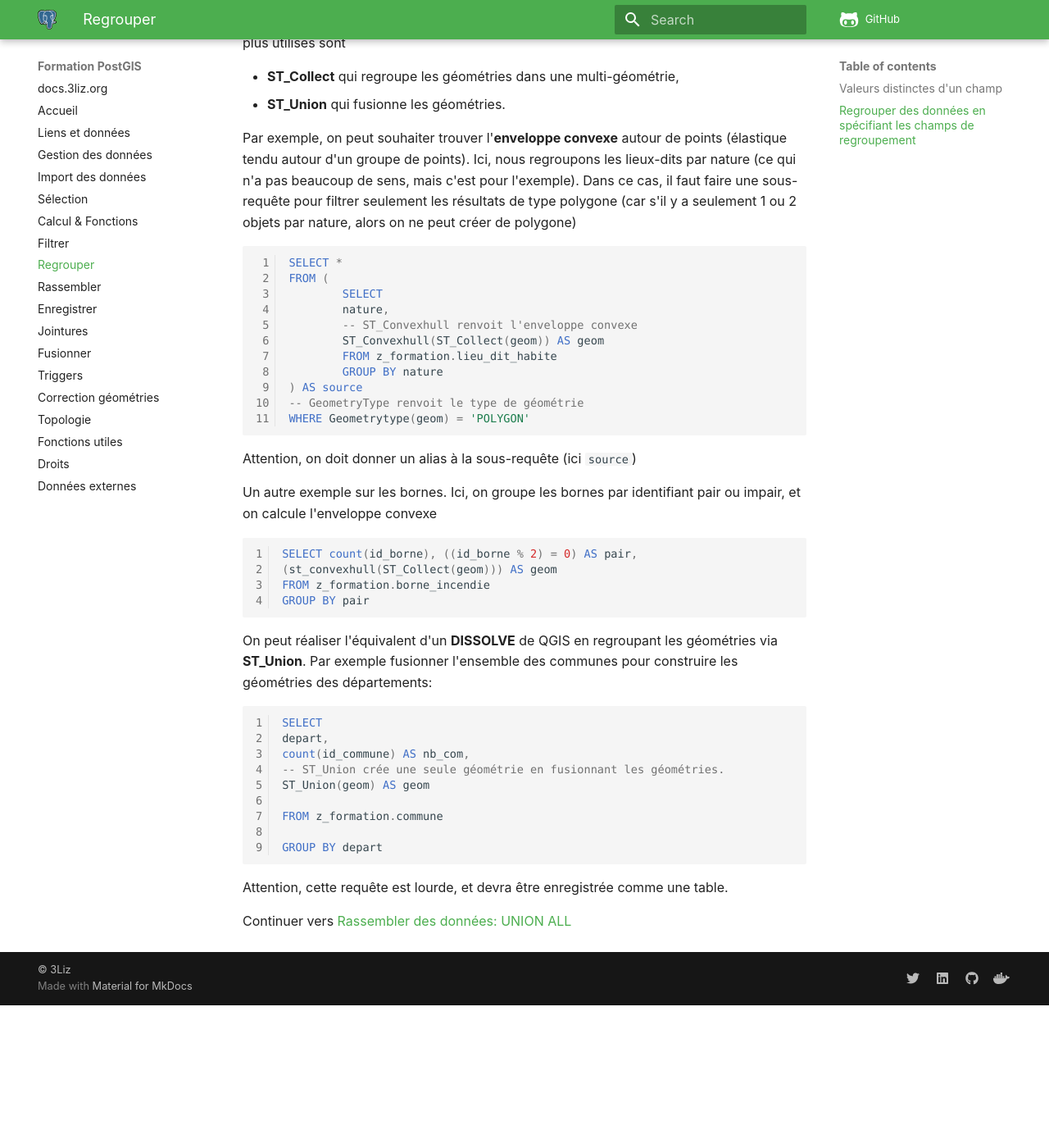
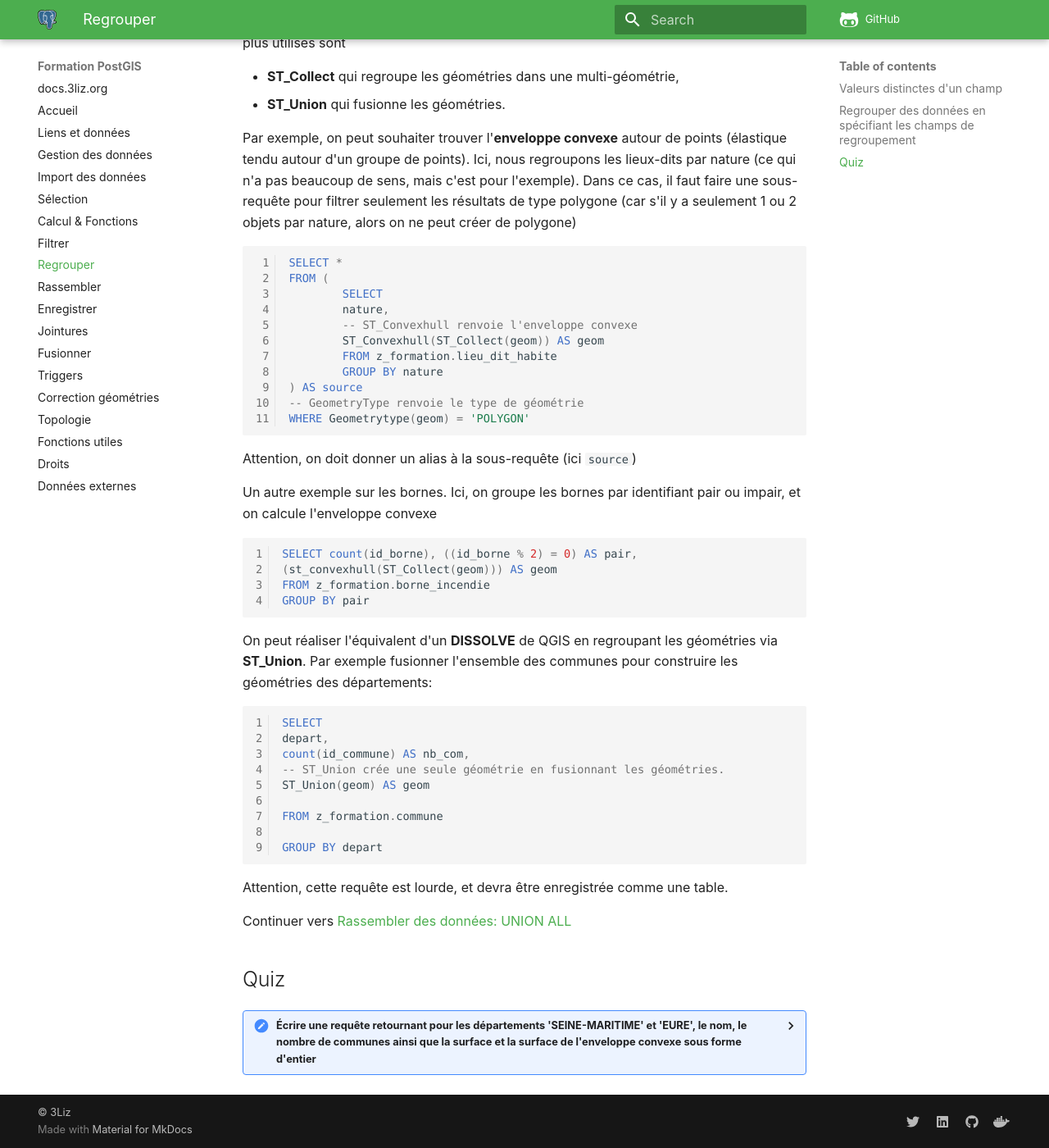
Before and after one commit to 3liz/formation-postgis, an MkDocs documentation site: the page built from docs/group_data.md, in a window 1280 px wide and 1400 px high, scrolled down 1598 px. Shown: the whole window at 82% size. Built offline with MkDocs 1.6.1 and Material for MkDocs 9.7.7, drawn with Linux system fonts in a browser that asks for light colours; nearby versions of some CDN libraries; comment, search, counter and statistics services are not loaded; before the commit the page ends 2824 px from its top, so only the background shows below that.

Commit message:
Qqs corrections et mise en forme des requêtes SQL

````diff
--- a/docs/group_data.md
+++ b/docs/group_data.md
@@ -85,12 +85,12 @@
 FROM (
         SELECT
         nature,
-        -- ST_Convexhull renvoit l'enveloppe convexe
+        -- ST_Convexhull renvoie l'enveloppe convexe
         ST_Convexhull(ST_Collect(geom)) AS geom
         FROM z_formation.lieu_dit_habite
         GROUP BY nature
 ) AS source
--- GeometryType renvoit le type de géométrie
+-- GeometryType renvoie le type de géométrie
 WHERE Geometrytype(geom) = 'POLYGON'
 ```
 
@@ -124,3 +124,18 @@
 Attention, cette requête est lourde, et devra être enregistrée comme une table.
 
 Continuer vers [Rassembler des données: UNION ALL](./union.md)
+
+## Quiz
+<details>
+  <summary>Écrire une requête retournant pour les départements 'SEINE-MARITIME' et 'EURE', le nom, le nombre de communes ainsi que la surface et la surface de l'enveloppe convexe sous forme d'entier</summary>
+
+  ```sql
+  SELECT depart,
+  count(id_commune) AS nb_commune,
+  ST_Area(ST_Collect(geom))::int8 AS surface,
+  ST_Area(ST_Convexhull(ST_Collect(geom)))::int8 AS surface_enveloppe_convexe
+  FROM z_formation.commune
+  WHERE depart IN ('SEINE-MARITIME', 'EURE')
+  GROUP BY depart
+  ```
+</details>
````
Also changed, not shown: docs/check_topology.md (+1 -1 lines), docs/grant.md (+1 -1 lines), docs/save_queries.md (+6 -6 lines), docs/union.md (+15 -6 lines).
